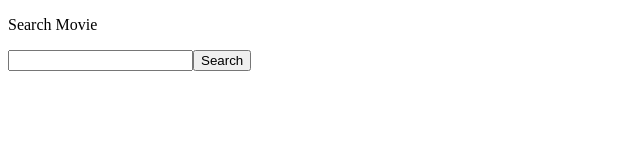
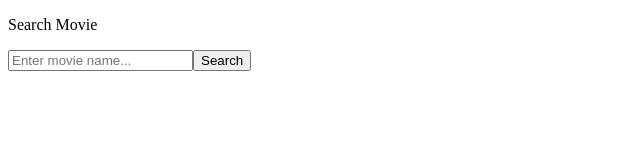
Before and after one commit to acciojob/movie-search-satyamgupta09, a React app: page / in a window 1280 px wide. Shown: the top 160 px of the page, without its empty margins (0-640 px from the left). Built offline with nearby package versions, Linux system fonts and the light colour scheme.

Commit message:
Update Search.js

```diff
--- a/src/components/Search.js
+++ b/src/components/Search.js
@@ -1,53 +1,3 @@
-// import { useEffect, useState } from "react";
-
-// export default function Search() {
-//   const [movie, setMovie] = useState("");
-//   const [data, setData] = useState({});
-//   const [error, setError] = useState("");
-
-//   const handleChange = (e) => {
-//     const movie = e.target.value;
-//     // console.log(movie);
-//     setMovie(movie);
-//   };
-
-//   const handleFetch = async (e) => {
-//     e.preventDefault();
-//     try {
-//       const response = await fetch(
-//         `https://www.omdbapi.com/?apikey=99eb9fd1&t=${movie}`
-//       );
-//       const res = await response.json();
-//       //   console.log(res);
-//       if (res.Response === "False") {
-//         setError("Invalid movie name. Please try again.");
-//       } else {
-//         setData(res);
-//         setError("");
-//       }
-//     } catch (error) {
-//       console.log(error);
-//     }
-//   };
-
-//   return (
-//     <div>
-//       <form onSubmit={handleFetch}>
-//         <input type="text" onChange={handleChange} />
-//         <button type="submit">Search</button>
-//       </form>
-//       {error && <p className="error">{error}</p>}
-//       {data && (
-//         <ul>
-//           <li>
-//             <h2>{data.Title}</h2>
-//             <img src={data.Poster} />
-//           </li>
-//         </ul>
-//       )}
-//     </div>
-//   );
-// }
 import React, { useState } from "react";
 
 export default function Search() {
@@ -62,32 +12,48 @@ export default function Search() {
   const handleFetch = (e) => {
     e.preventDefault();
 
+    if (!movie.trim()) {
+      setError("Please enter a movie name.");
+      setData([]);
+      return;
+    }
+
     fetch(`https://www.omdbapi.com/?apikey=99eb9fd1&s=${movie}`)
       .then((response) => response.json())
       .then((res) => {
         if (res.Response === "False") {
           setError("Invalid movie name. Please try again.");
-          setData({});
+          setData([]);
         } else {
-          console.log(res.Search);
-          setData(res.Search);
+          setData(res.Search || []); // Ensure it's always an array
           setError("");
         }
       })
-      .catch((error) => console.error(error));
+      .catch((error) => {
+        console.error(error);
+        setError("Something went wrong. Please try again.");
+        setData([]);
+      });
   };
 
   return (
     <div>
       <form onSubmit={handleFetch}>
-        <input type="text" onChange={handleChange} />
+        <input
+          type="text"
+          value={movie}
+          onChange={handleChange}
+          placeholder="Enter movie name..."
+        />
         <button type="submit">Search</button>
       </form>
+
       {error && <p className="error">{error}</p>}
-      {data && (
+
+      {data.length > 0 && (
         <ul>
-          {data?.map((movie, index) => (
-            <li key={index}>
+          {data.map((movie) => (
+            <li key={movie.imdbID}>
               <h2>{movie.Title}</h2>
               <img src={movie.Poster} alt={movie.Title} />
             </li>
```
